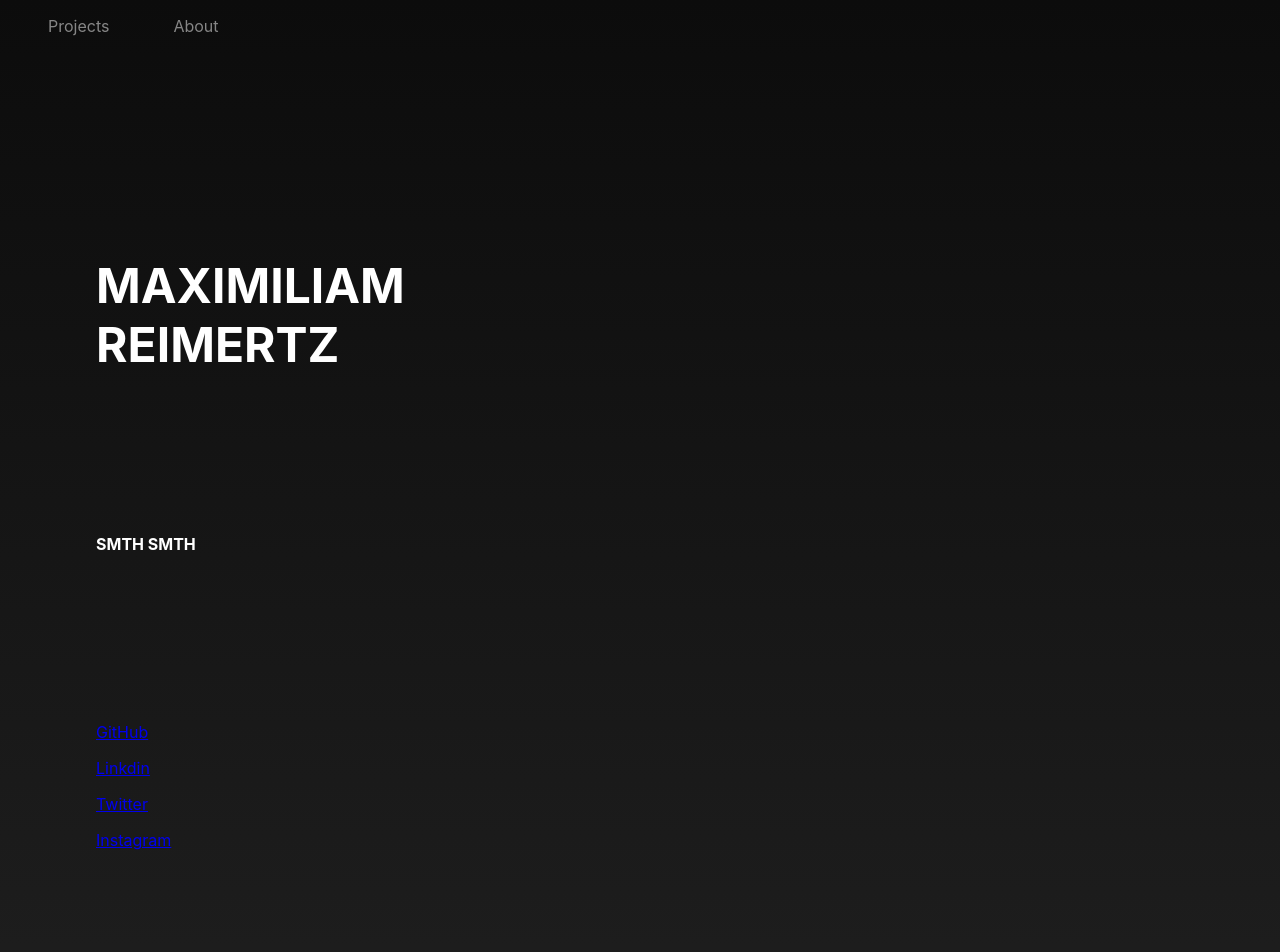
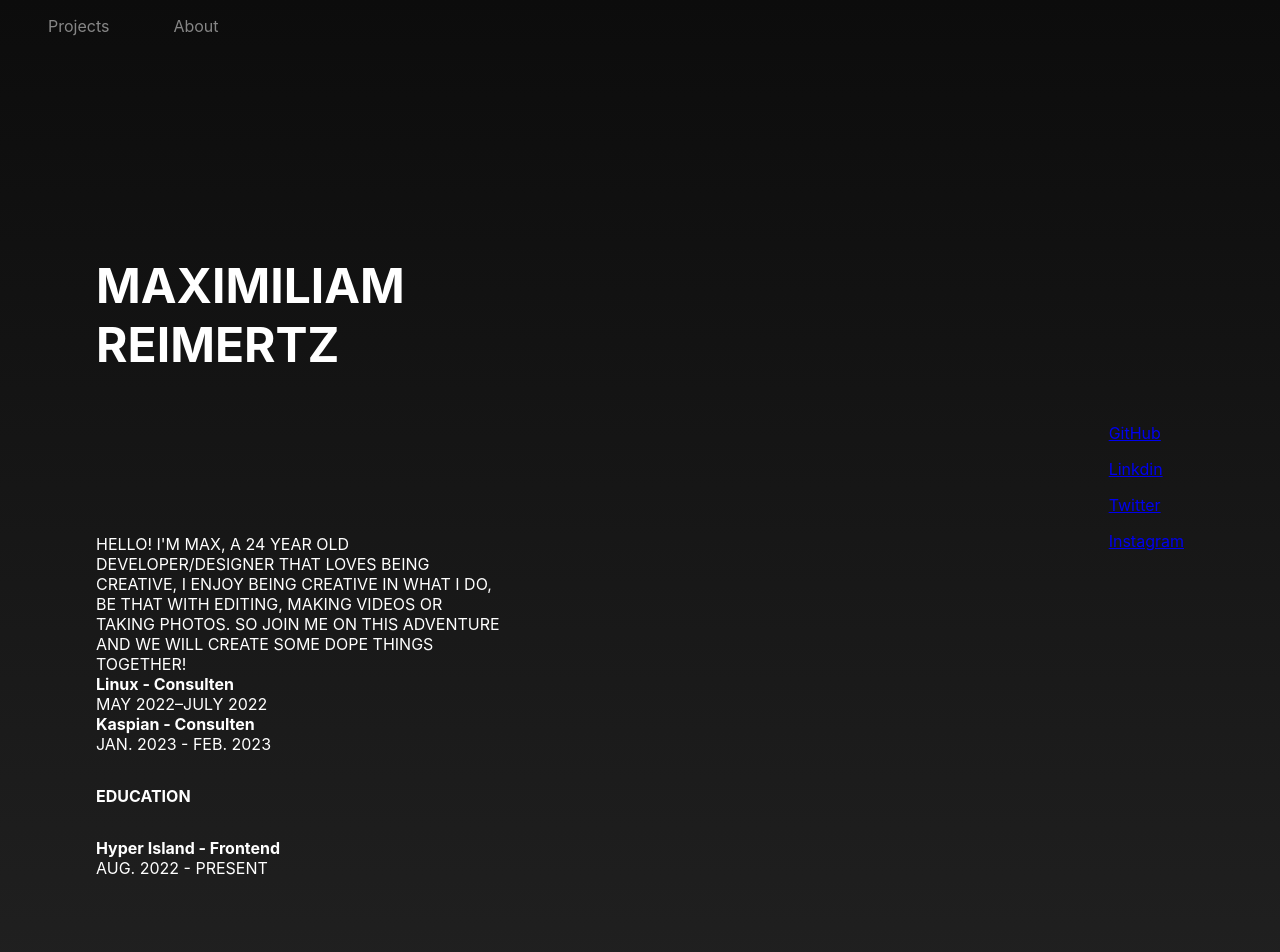
Before and after one commit to mxrmrtz/max_reimertz, a Next.js app: page /about in a window 1280 px wide. Shown: the top 952 px of the page. Built offline with nearby package versions, Linux system fonts and the light colour scheme.

Commit message:
changed more info to about

```diff
--- a/src/app/about/page.js
+++ b/src/app/about/page.js
@@ -8,19 +8,34 @@ const About = () => {
 		<main className={styles.about_main}>
 			<section className={styles.information}>
 				<div className={styles.personal_info}>
-						<h1>Maximiliam Reimertz</h1>
-						<h3>smth smth</h3>
-						<div className={styles.contact_info}>
-							<Link href={"https://github.com/mxrmrtz"}>GitHub</Link>
-							<Link href={"https://www.linkedin.com/in/max-reimertz-83a272221/"}>Linkdin</Link>
-							<Link href={"https://twitter.com/mxrmrtz"}>Twitter</Link>
-							<Link href={"https://www.instagram.com/mxrmrtz/"}>Instagram</Link>
-						</div>
+					<h1>Maximiliam Reimertz</h1>
+					<p>
+						Hello! I'm Max, a 24 year old developer/designer that loves being
+						creative, i enjoy being creative in what i do, be that with editing,
+						making videos or taking photos. So join me on this adventure and we
+						will create some dope things together!
+					</p>
+
+					<h4>Linux - Consulten</h4>
+					<p>may 2022–july 2022</p>
+
+					<h4>Kaspian - Consulten</h4>
+					<p>jan. 2023 - feb. 2023</p>
+					<h3>education</h3>
+
+					<h4>Hyper Island - Frontend</h4>
+					<p>aug. 2022 - present</p>
+				</div>
+				<div className={styles.contact_info}>
+					<Link href={"https://github.com/mxrmrtz"}>GitHub</Link>
+					<Link href={"https://www.linkedin.com/in/max-reimertz-83a272221/"}>
+						Linkdin
+					</Link>
+					<Link href={"https://twitter.com/mxrmrtz"}>Twitter</Link>
+					<Link href={"https://www.instagram.com/mxrmrtz/"}>Instagram</Link>
 				</div>
 			</section>
-			<section>
-
-			</section>
+			<section></section>
 		</main>
 	);
 };
--- a/src/app/styles/about.module.css
+++ b/src/app/styles/about.module.css
@@ -11,7 +11,6 @@
 
 .information {
 	display: flex;
-	justify-content: e;
 	align-items: center;
 	padding: 6rem;
 
@@ -24,10 +23,18 @@
 	padding: 10rem 0;
 	color: #fff;
 }
-.personal_info h3 {
+.personal_info p {
 	text-transform: uppercase;
 	font-size: 1rem;
 	color: #fff;
+	width: 40%;
+}
+.personal_info h3 {
+	padding: 2rem 0;
+	text-transform: uppercase;
+	font-size: 1rem;
+	color: #fff;
+	width: 40%;
 }
 
 .contact_info {
```
